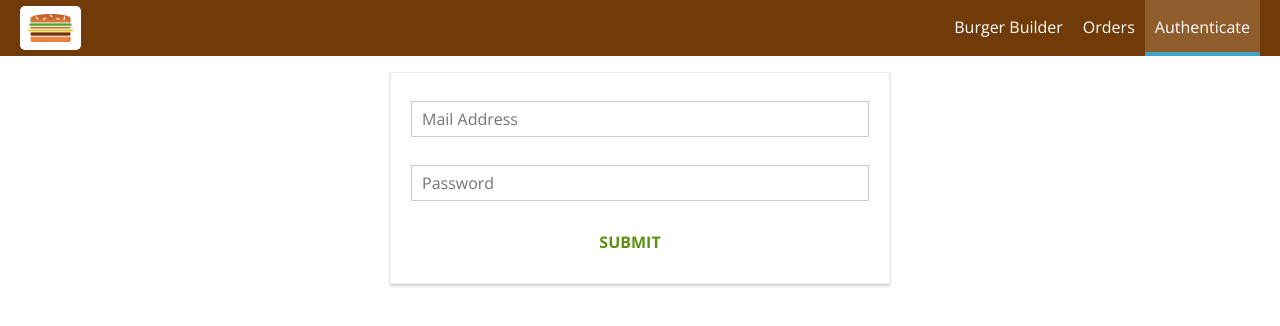
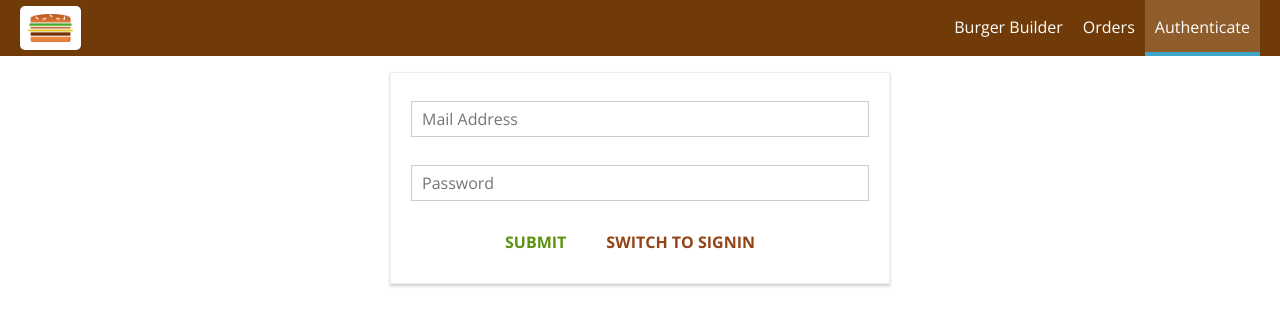
Before and after one commit to MohamedElbashar/Burger, a React app in the folder src/: page /auth in a window 1280 px wide. Shown: the top 326 px of the page. Built offline with nearby package versions, Linux system fonts and the light colour scheme.

Commit message:
adding signin

```diff
--- a/src/containers/Auth/Auth.js
+++ b/src/containers/Auth/Auth.js
@@ -39,6 +39,7 @@ class Auth extends Component {
         touched: false,
       },
     },
+    isSignup: true,
   };
 
   inputChangeHandler = (event, controlName) => {
@@ -91,8 +92,14 @@ class Auth extends Component {
     event.preventDefault();
     this.props.onAuth(
       this.state.controls.email.value,
-      this.state.controls.password.value
+      this.state.controls.password.value,
+      this.state.isSignup
     );
+  };
+  switchAuthModeHandler = () => {
+    this.setState((prevState) => {
+      return { isSignup: !prevState.isSignup };
+    });
   };
   render() {
     const formElementsArray = [];
@@ -120,6 +127,9 @@ class Auth extends Component {
         <form onSubmit={this.submitHandler}>
           {form}
           <Button btnType="Success">SUBMIT</Button>
+          <Button btnType="Danger" click={this.switchAuthModeHandler}>
+            SWITCH TO {this.state.isSignup ? "SIGNIN" : "SIGNUP"}
+          </Button>
         </form>
       </div>
     );
@@ -127,7 +137,8 @@ class Auth extends Component {
 }
 const mapDispatchToProps = (dispatch) => {
   return {
-    onAuth: (email, password) => dispatch(actions.auth(email, password)),
+    onAuth: (email, password, isSignup) =>
+      dispatch(actions.auth(email, password, isSignup)),
   };
 };
 
--- a/src/store/actions/auth.js
+++ b/src/store/actions/auth.js
@@ -23,7 +23,7 @@ export const authFaild = (error) => {
   };
 };
 
-export const auth = (email, password) => {
+export const auth = (email, password, isSignup) => {
   return (dispatch) => {
     dispatch(authStart());
     const authData = {
@@ -31,11 +31,14 @@ export const auth = (email, password) => {
       password: password,
       returnSecureToken: true,
     };
+    let url =
+      "https://identitytoolkit.googleapis.com/v1/accounts:signUp?key=AIzaSyBB35TOn4Vs_ydgBjLIFGYSSmIZFEqmhz4";
+    if (!isSignup) {
+      url =
+        "https://identitytoolkit.googleapis.com/v1/accounts:signInWithPassword?key=AIzaSyBB35TOn4Vs_ydgBjLIFGYSSmIZFEqmhz4";
+    }
     axios
-      .post(
-        "https://identitytoolkit.googleapis.com/v1/accounts:signUp?key=AIzaSyBB35TOn4Vs_ydgBjLIFGYSSmIZFEqmhz4",
-        authData
-      )
+      .post(url, authData)
       .then((respnse) => {
         console.log(respnse);
         dispatch(authSucess(respnse.data));
```
